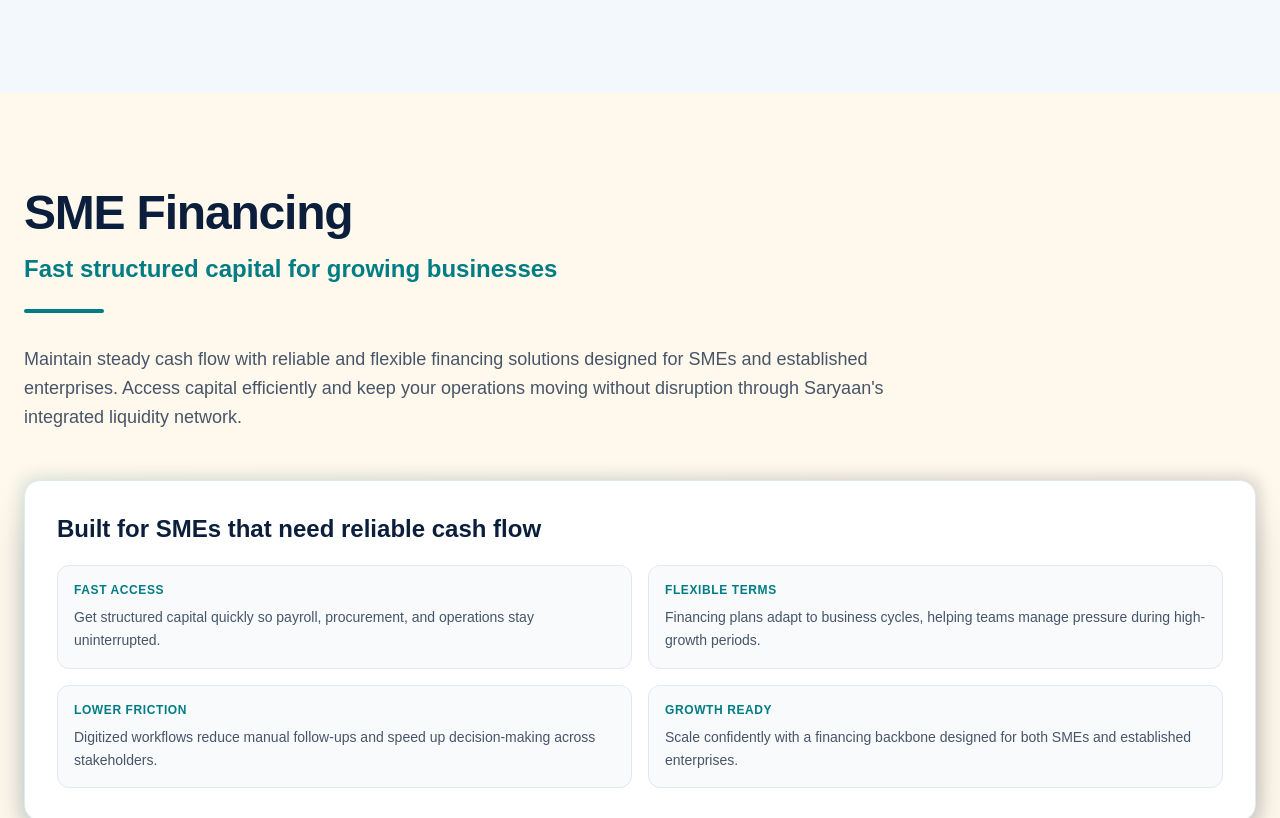
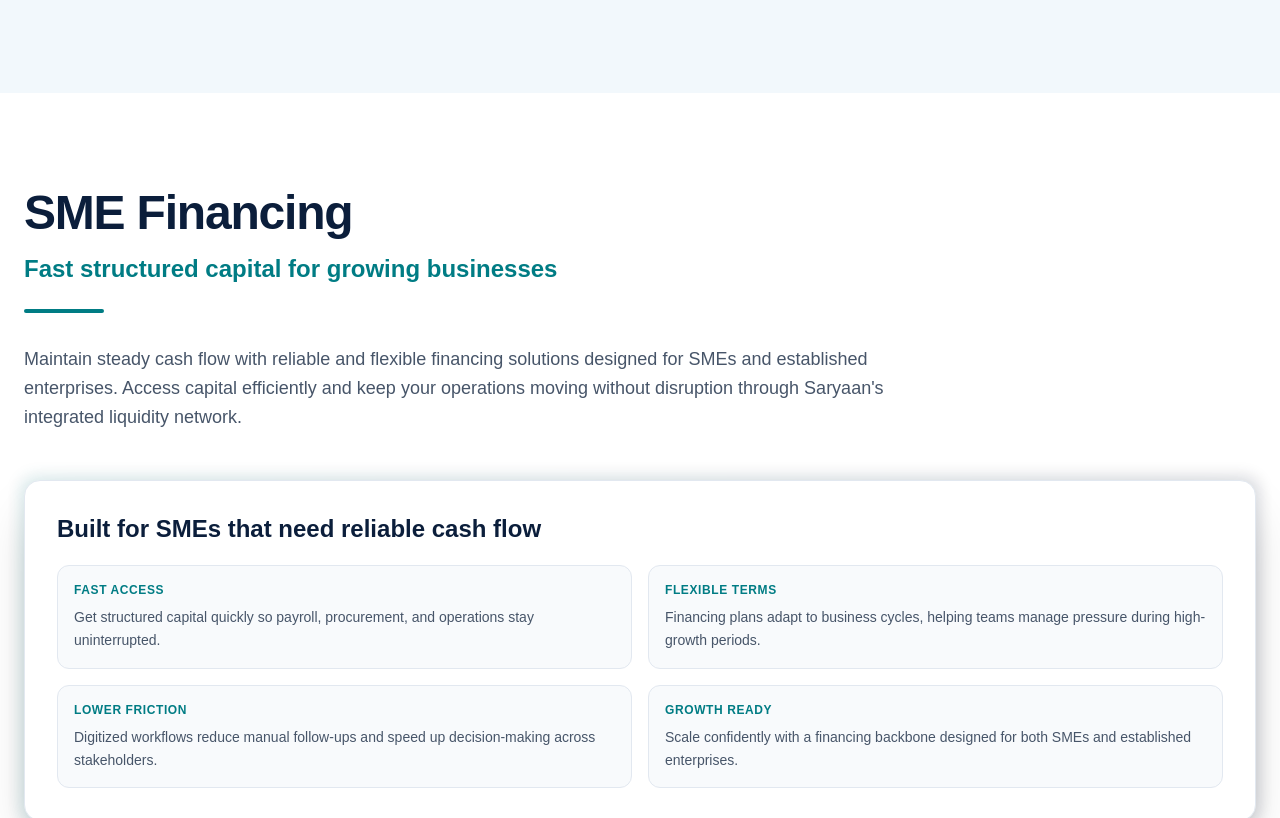
Before and after one commit to Maaz-webdeveloper/saryaan-new, a website: page index.html in a window 1280 px wide. Shown: the part 2473-3291 px from the top of the page. Drawn offline with Linux system fonts and the light colour scheme.

Commit message:
Final touch to index and updated tailwind output

```diff
--- a/index.html
+++ b/index.html
@@ -385,7 +385,7 @@
     </div>
 </section>
 
-<section class="w-full bg-[#FFF8EC] py-16 md:py-24 overflow-hidden">
+<section class="w-full bg-[#fff] py-16 md:py-24 overflow-hidden">
   <div class="max-w-7xl mx-auto px-6">
     <div class="reveal-card opacity-0 translate-y-12 transition-all duration-1000 ease-out">
       <div class="flex flex-col mb-12">
```
Also changed, not shown: src/output.css.
